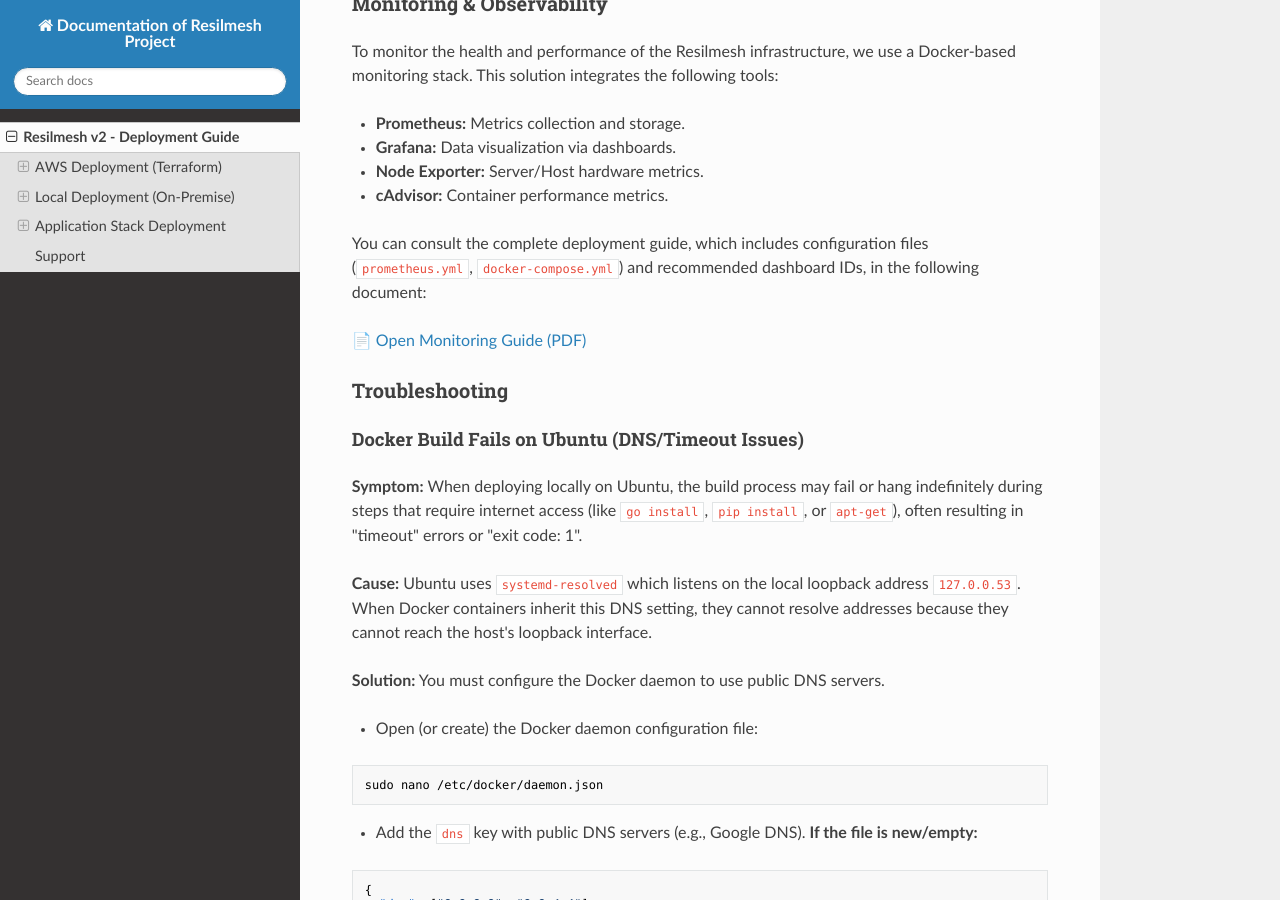
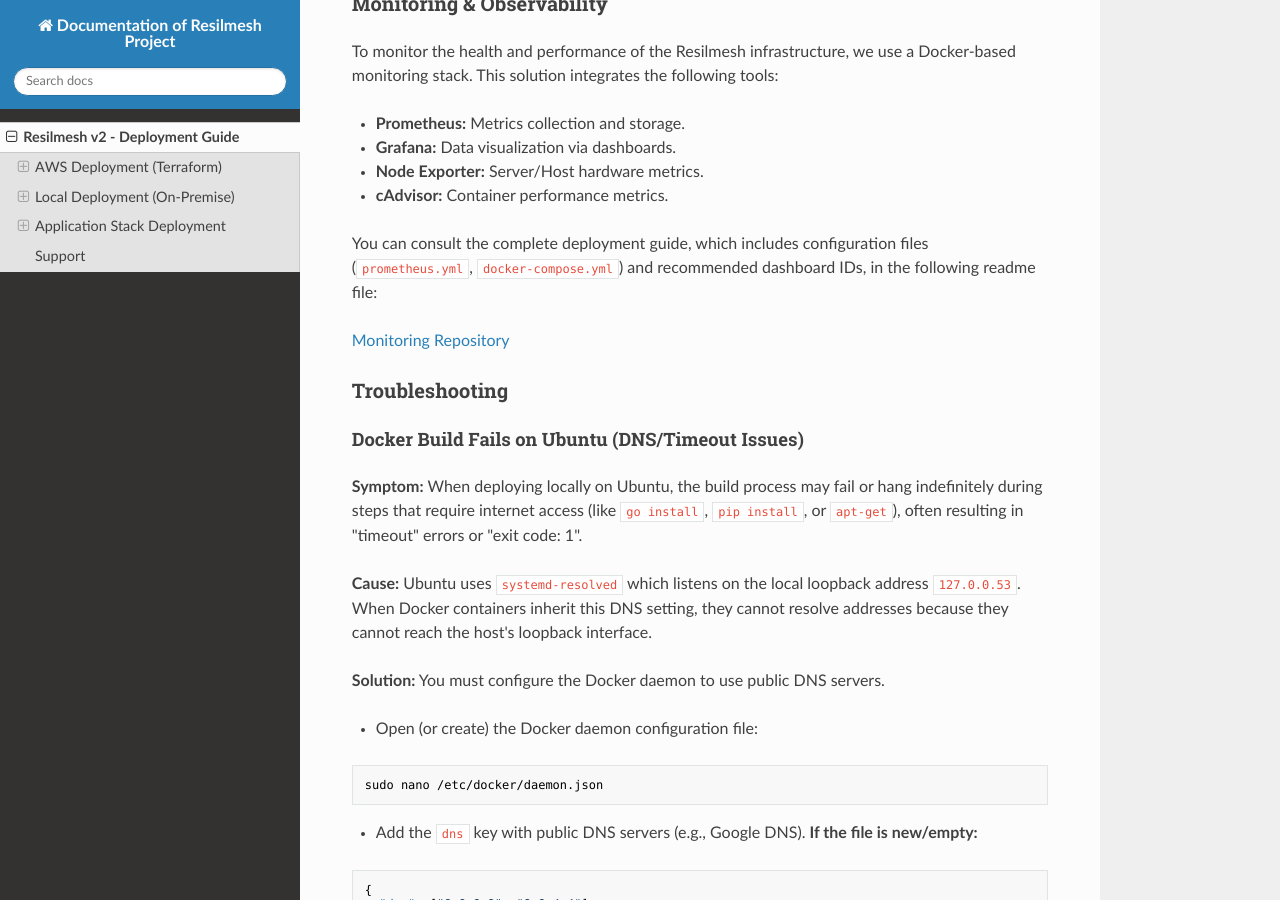
Before and after one commit to resilmesh2/AWSCloud-Deployment, an MkDocs documentation site: the page built from docs/index.md, in a window 1280 px wide and 900 px high, scrolled down 13563 px. Built offline with MkDocs 1.6.1, drawn with Linux system fonts in a browser that asks for light colours; nearby versions of some CDN libraries.

Commit message:
index.md modified with monitoring tool link

```diff
--- a/docs/index.md
+++ b/docs/index.md
@@ -461,9 +461,9 @@ This solution integrates the following tools:
 * **Node Exporter:** Server/Host hardware metrics.
 * **cAdvisor:** Container performance metrics.
 
-You can consult the complete deployment guide, which includes configuration files (`prometheus.yml`, `docker-compose.yml`) and recommended dashboard IDs, in the following document:
+You can consult the complete deployment guide, which includes configuration files (`prometheus.yml`, `docker-compose.yml`) and recommended dashboard IDs, in the following readme file:
 
-<a href="assets/MonitoringStackGuide.pdf" target="_blank">📄 Open Monitoring Guide (PDF)</a>
+[Monitoring Repository](https://github.com/resilmesh2/Grafana_Prometheus_Monitoring)
 
 ### Troubleshooting
 
```
